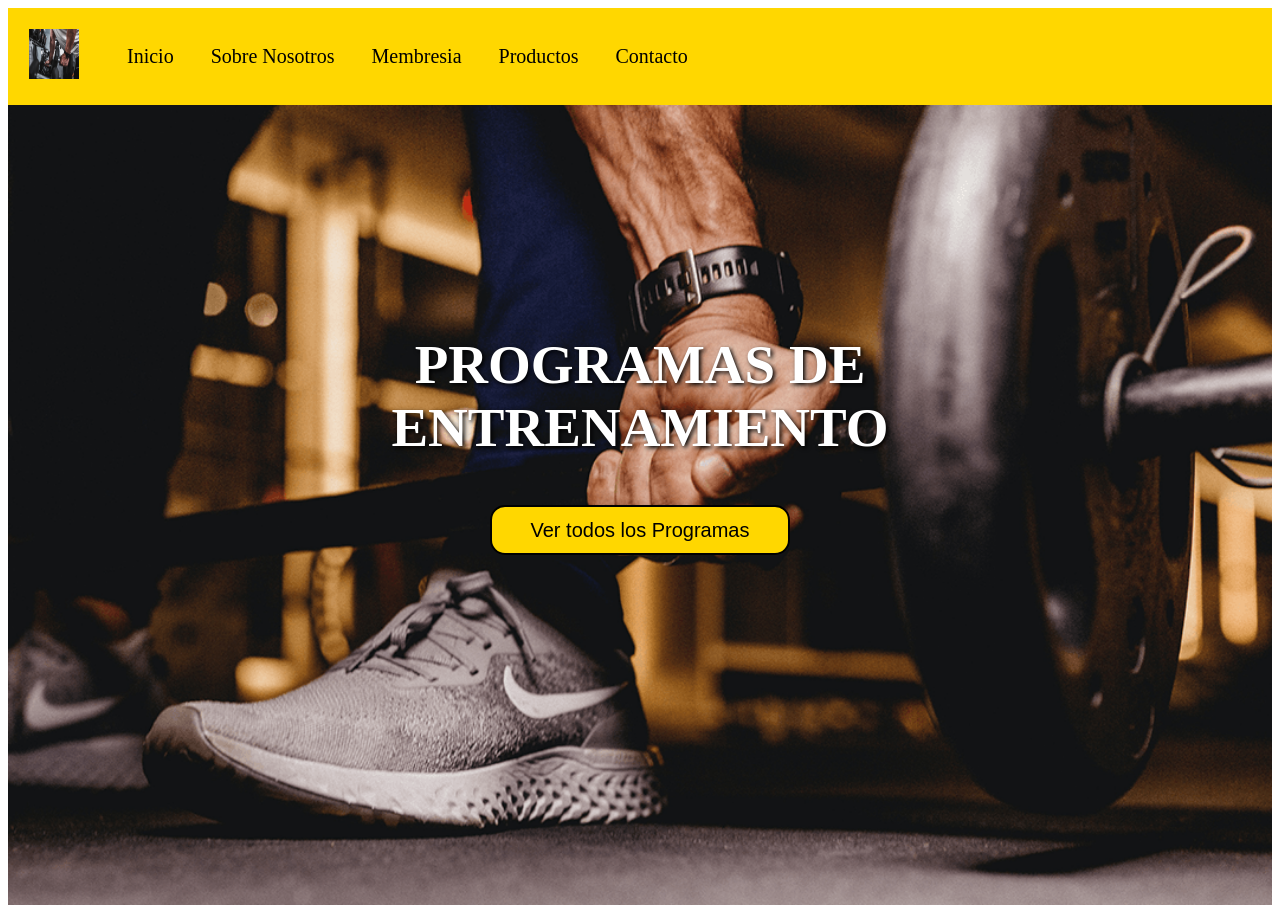
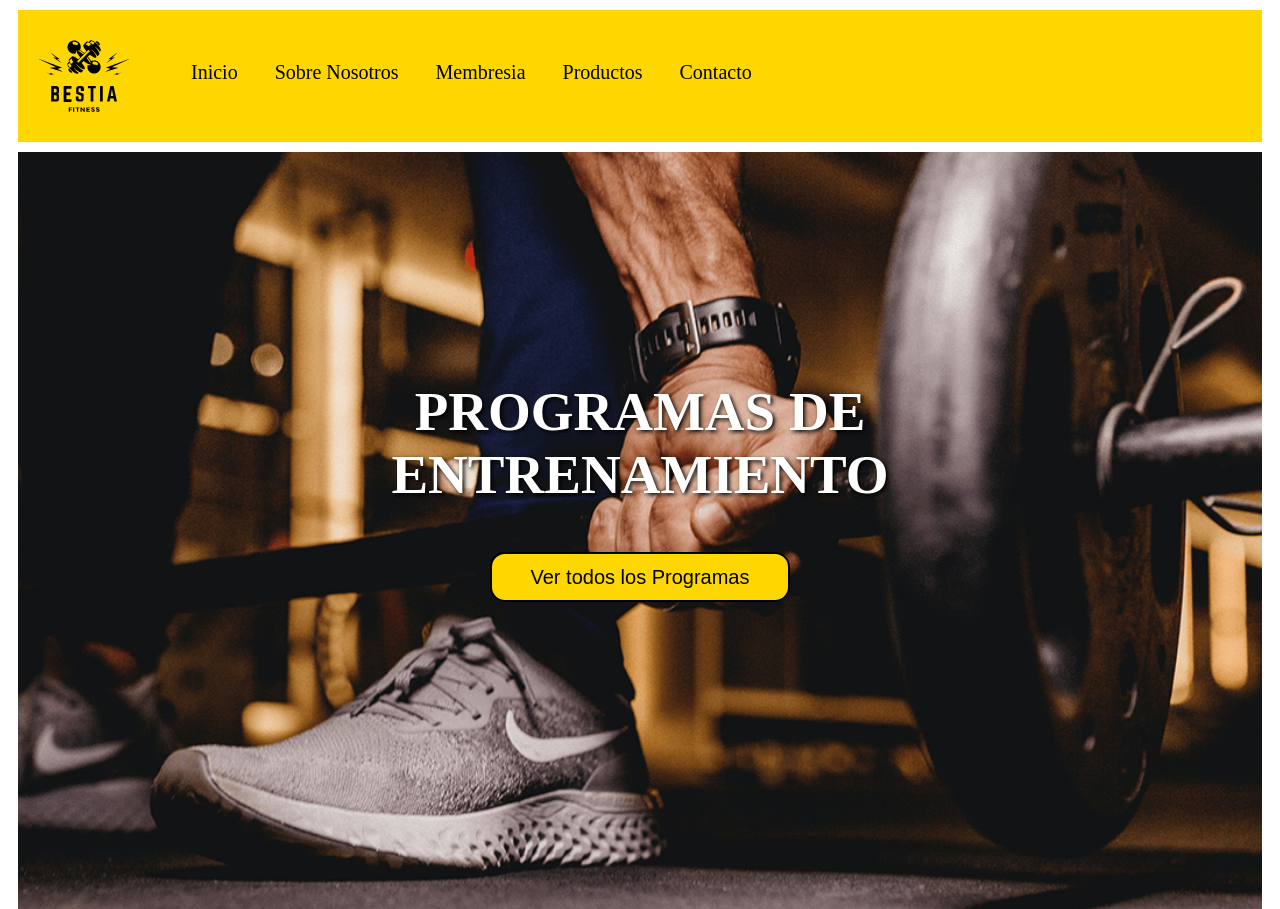
Before and after one commit to SantiagoMoreyra/Bestia-Fitness, a plain HTML site: page index.html in a window 1280 px wide. Shown: the top 909 px of the page. Drawn offline with Linux system fonts and the light colour scheme.

Commit message:
cambio de logo

```diff
--- a/Css/Estilos.css
+++ b/Css/Estilos.css
@@ -33,12 +33,13 @@ flex-wrap: wrap;
 .header__logo{
     display: flex;
     justify-content: center;
-    width: 50px;
-    height: 50px;
+    width: 90px;
+    height: 90px;
     margin: 16px;
 }
 .header__nav{
     display: flex;
+    margin: 10px;
     flex-wrap: wrap;
    background-color: gold;
    padding: 5px;
@@ -48,13 +49,13 @@ flex-wrap: wrap;
 .header__lista{
     display: inline;
     list-style: none;
-    padding:  16px;
+    padding:  30px;
 }
 
 .header__item{
     font-size: 20px;
     display: inline;
-    padding: 0 16px;
+    padding:  16px;
 
 }
 .header__item:hover{
@@ -64,6 +65,7 @@ flex-wrap: wrap;
 .header__item a{
     color: black;
     text-decoration: none;
+
 }
 
 .header__logo{
@@ -97,6 +99,7 @@ flex-wrap: wrap;
 .main__principal{
     display: grid;
     background-image: url(../Resourses/jonathan-borba-zfPOelmDc-M-unsplash.png);
+    margin: 10px;
     height: 100vh;
     background-size: cover;
     background-position: center;
--- a/index.html
+++ b/index.html
@@ -13,7 +13,7 @@
 
 
       <nav class="header__nav"> <!-- Navegador -->
-        <img class="header__logo" src="Resourses/fitness1.png" alt="">
+        <img class="header__logo" src="Resourses/bestia en negro.svg" alt="">
 
         <ul class="header__lista"> <!-- Lista de navegador -->
           <li class="header__item"><a href="index.html"> Inicio </a></li>
```
Also changed, not shown: Resourses/bestia en negro.svg (added).
